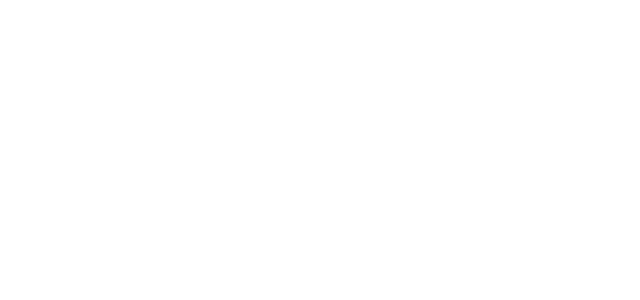
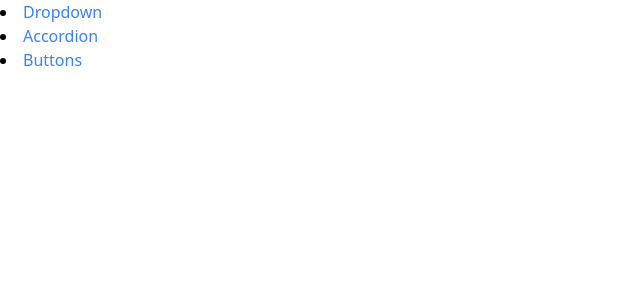
Before and after one commit to DobriJS/TS-React-Custom-Elements, a React (Create React App) app: page / in a window 1280 px wide. Shown: the top 300 px of the page, without its empty margins (0-640 px from the left). Built offline with nearby package versions, Linux system fonts and the light colour scheme.

Commit message:
render pages

```diff
--- a/src/App.tsx
+++ b/src/App.tsx
@@ -1,5 +1,22 @@
+import AccordionPage from './pages/AccordionPage';
+import Sidebar from './components/Sidebar';
+import DropdownPage from './pages/DropdownPage';
+import Route from './components/Route';
+
 const App: React.FC = () => {
-  return <div></div>;
+  return (
+    <div>
+      <Sidebar />
+      <div>
+        <Route path='/accordion'>
+          <AccordionPage />
+        </Route>
+        <Route path='/'>
+          <DropdownPage />
+        </Route>
+      </div>
+    </div>
+  );
 };
 
 export default App;
```
Also changed, not shown: 1 other file (tests, documents, lock files or other folders).
